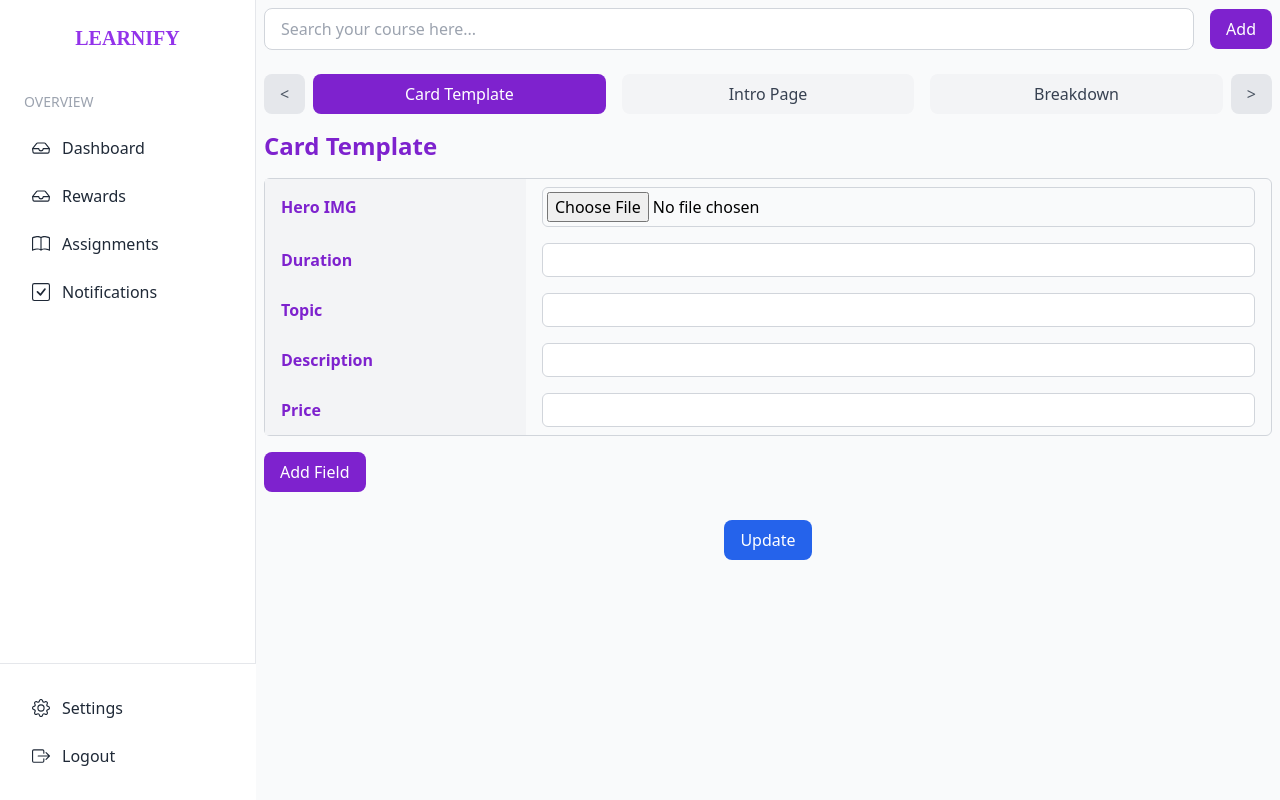
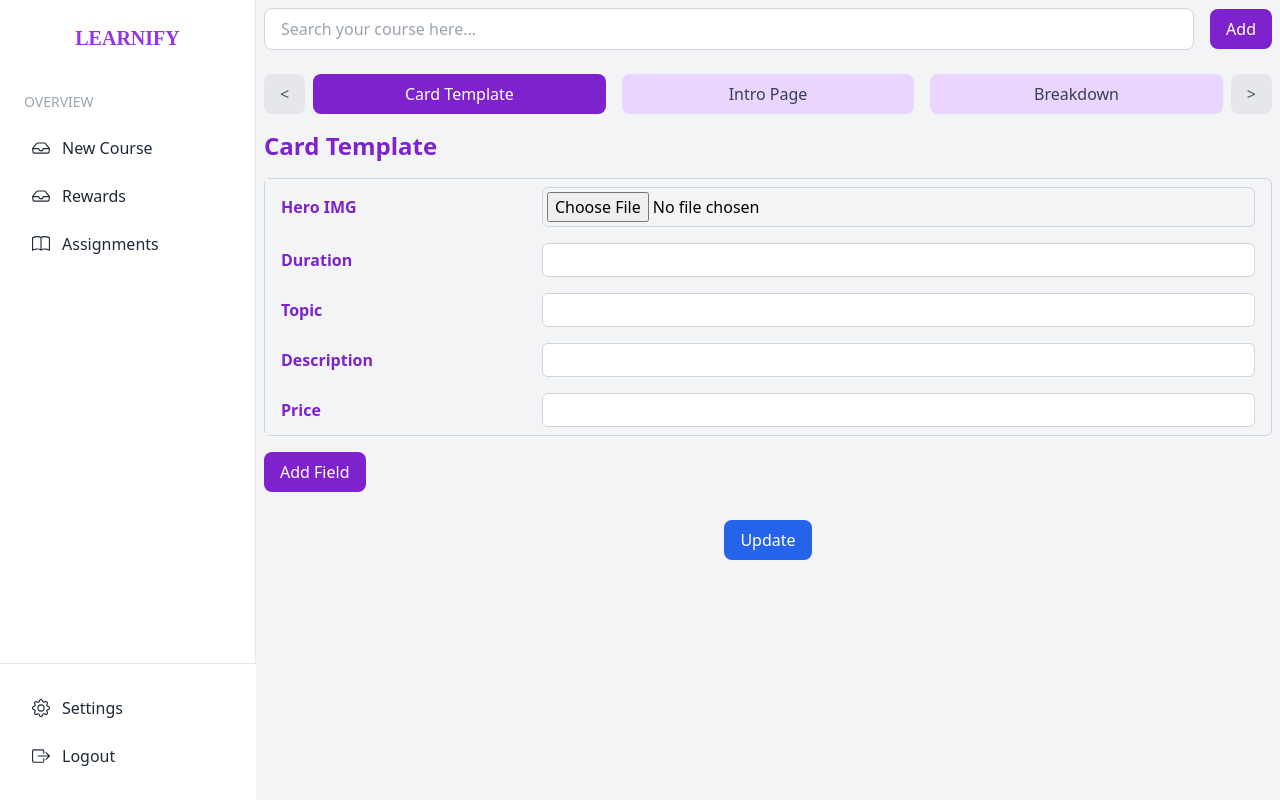
Before and after one commit to prakashcjoshi2209/Learnify, a Next.js app: page /Admin in a window 1280 px wide. Built offline with nearby package versions, Linux system fonts and the light colour scheme.

Commit message:
changes color and font

```diff
--- a/src/app/Admin/AdminCoursePage.tsx
+++ b/src/app/Admin/AdminCoursePage.tsx
@@ -25,11 +25,11 @@ const AdminCoursePage: React.FC = () => {
   };
 
   return (
-    <div className="flex h-screen w-full bg-gray-50">
+    <div className="min-h-screen w-full bg-gray-100">
       {/* Main Content */}
       <main className="flex-1 p-2">
         {/* Top Navigation */}
-        <div className="flex items-center justify-between mb-6">
+        <div className="flex items-center  justify-between mb-6">
           <input
             type="text"
             placeholder="Search your course here..."
@@ -54,7 +54,7 @@ const AdminCoursePage: React.FC = () => {
               className={`flex-1 mx-2 px-4 py-2 text-center rounded-lg ${
                 activeTabIndex === index
                   ? "bg-purple-700 text-white"
-                  : "bg-gray-100 text-gray-700 hover:bg-purple-100 hover:text-purple-700"
+                  : "bg-purple-200 text-gray-700 hover:bg-purple-100 hover:text-purple-700"
               }`}
               onClick={() => setActiveTabIndex(index)}
             >
--- a/src/app/Admin/Sidebar.tsx
+++ b/src/app/Admin/Sidebar.tsx
@@ -18,10 +18,10 @@ const sidebarConfig = {
     {
       title: "Overview",
       items: [
-        { label: "Dashboard", icon: <BsInbox className="text-lg" />, href: "/DashBoard" },
-        { label: "Rewards", icon: <BsInbox className="text-lg" />, href: "/Rewards" },
-        { label: "Assignments", icon: <BsBook className="text-lg" />, href: "/Assignments" },
-        { label: "Notifications", icon: <BsCheckSquare className="text-lg" />, href: "/notification" },
+        { label: "New Course", icon: <BsInbox className="text-lg" />, href: "/New course" },
+        { label: "Rewards", icon: <BsInbox className="text-lg" />, href: "/rewards" },
+        { label: "Assignments", icon: <BsBook className="text-lg" />, href: "/assignments" },
+
 
       ],
     },
--- a/src/app/Admin/page.tsx
+++ b/src/app/Admin/page.tsx
@@ -30,7 +30,7 @@ const AdminDashboard: React.FC = () => {
 
 <div className="flex">
   {/* Sidebar */}
-  <div className="w-1/5 h-screen bg-gray-50">
+  <div className="w-1/5 min-h-screen bg-white">
     <Sidebar />
   </div>
 
```
